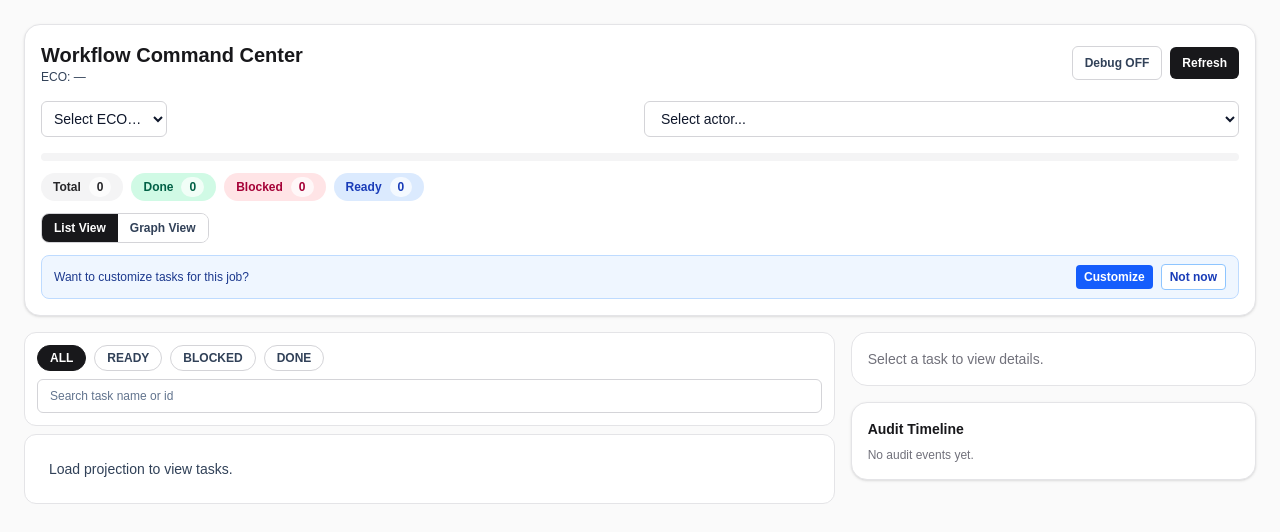
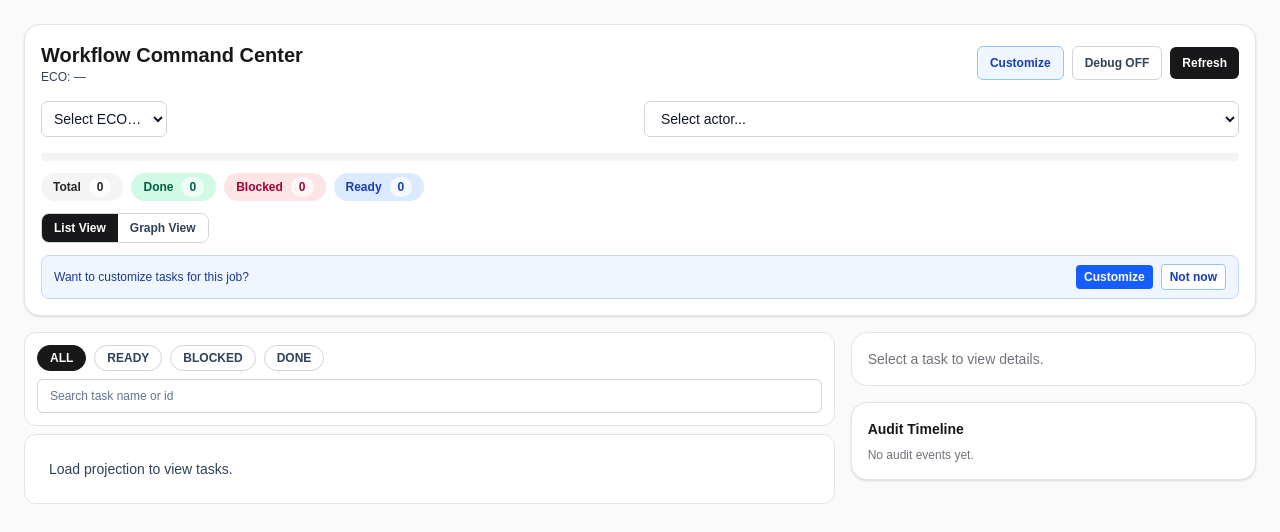
Before and after one commit to LunarDrifting/ECOMP, a Next.js app: page /workflow in a window 1280 px wide. Shown: the top 532 px of the page. Built offline with nearby package versions, Linux system fonts and the light colour scheme.

Commit message:
fix(ui): make customize save button visible and driven by correct dirty state

```diff
--- a/src/components/workflow/workflow-command-center.tsx
+++ b/src/components/workflow/workflow-command-center.tsx
@@ -653,6 +653,14 @@
     )
   }
 
+  function enterCustomizeMode() {
+    setCustomOrderTaskIds(listOrderTaskIds)
+    setCustomizationDirty(false)
+    setCustomizationSaved(false)
+    setCustomizeMode(true)
+    setShowCustomizeBanner(false)
+  }
+
   return (
     <div className="min-h-screen bg-zinc-50 px-6 py-6 text-slate-900">
       <div className="mx-auto max-w-7xl space-y-4">
@@ -663,6 +671,15 @@
               <p className="text-xs text-slate-700">ECO: {selectedEcoTitle}</p>
             </div>
             <div className="flex items-center gap-2">
+              {!customizeMode ? (
+                <button
+                  type="button"
+                  onClick={enterCustomizeMode}
+                  className="rounded-md border border-blue-300 bg-blue-50 px-3 py-2 text-xs font-semibold text-blue-800"
+                >
+                  Customize
+                </button>
+              ) : null}
               <button
                 type="button"
                 onClick={() => setDebugMode(!debugMode)}
@@ -808,13 +825,7 @@
               <div className="flex items-center gap-2">
                 <button
                   type="button"
-                  onClick={() => {
-                    setCustomOrderTaskIds(listOrderTaskIds)
-                    setCustomizationDirty(false)
-                    setCustomizationSaved(false)
-                    setCustomizeMode(true)
-                    setShowCustomizeBanner(false)
-                  }}
+                  onClick={enterCustomizeMode}
                   className="rounded bg-blue-600 px-2 py-1 font-semibold text-white"
                 >
                   Customize
```
